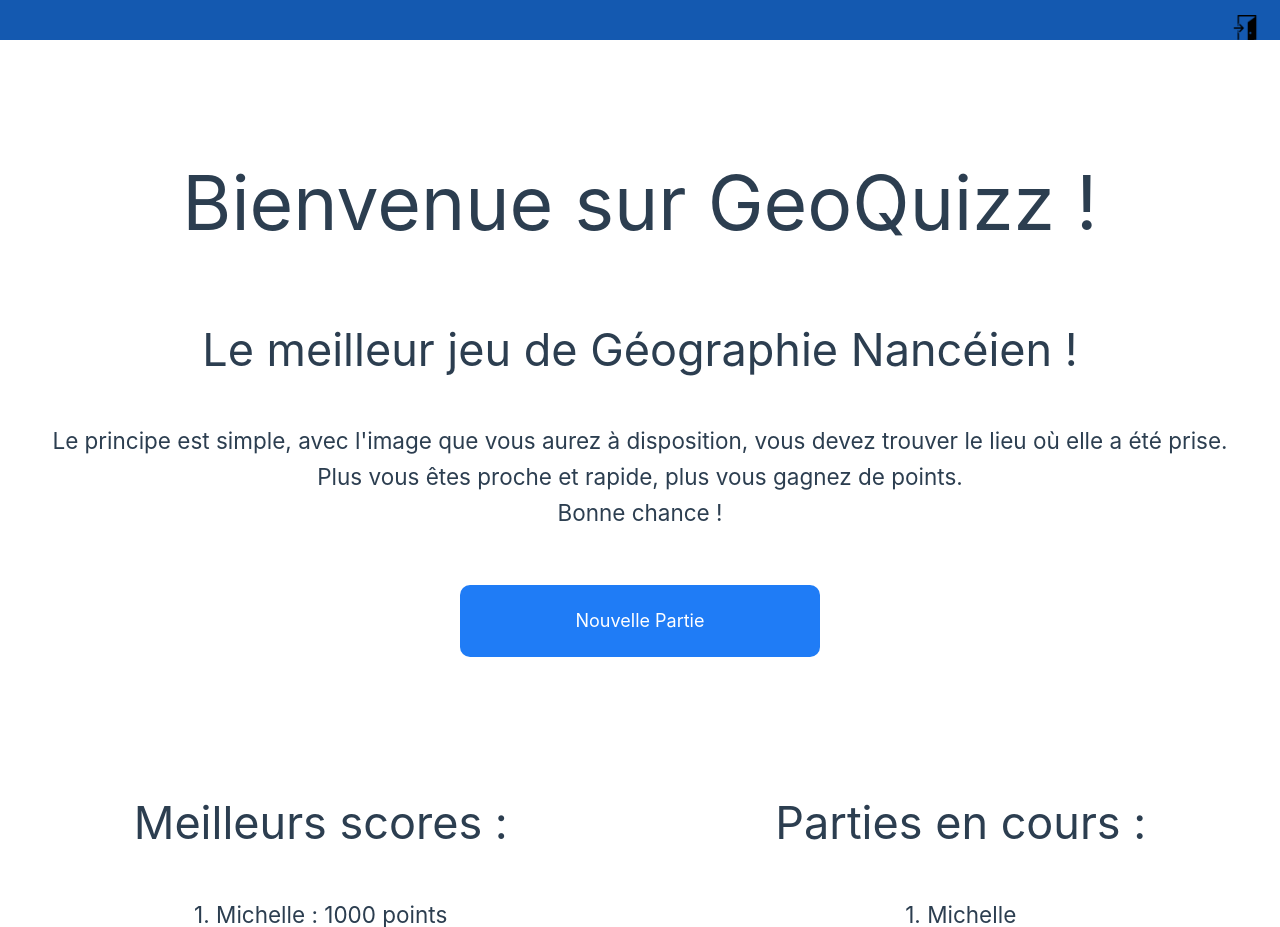
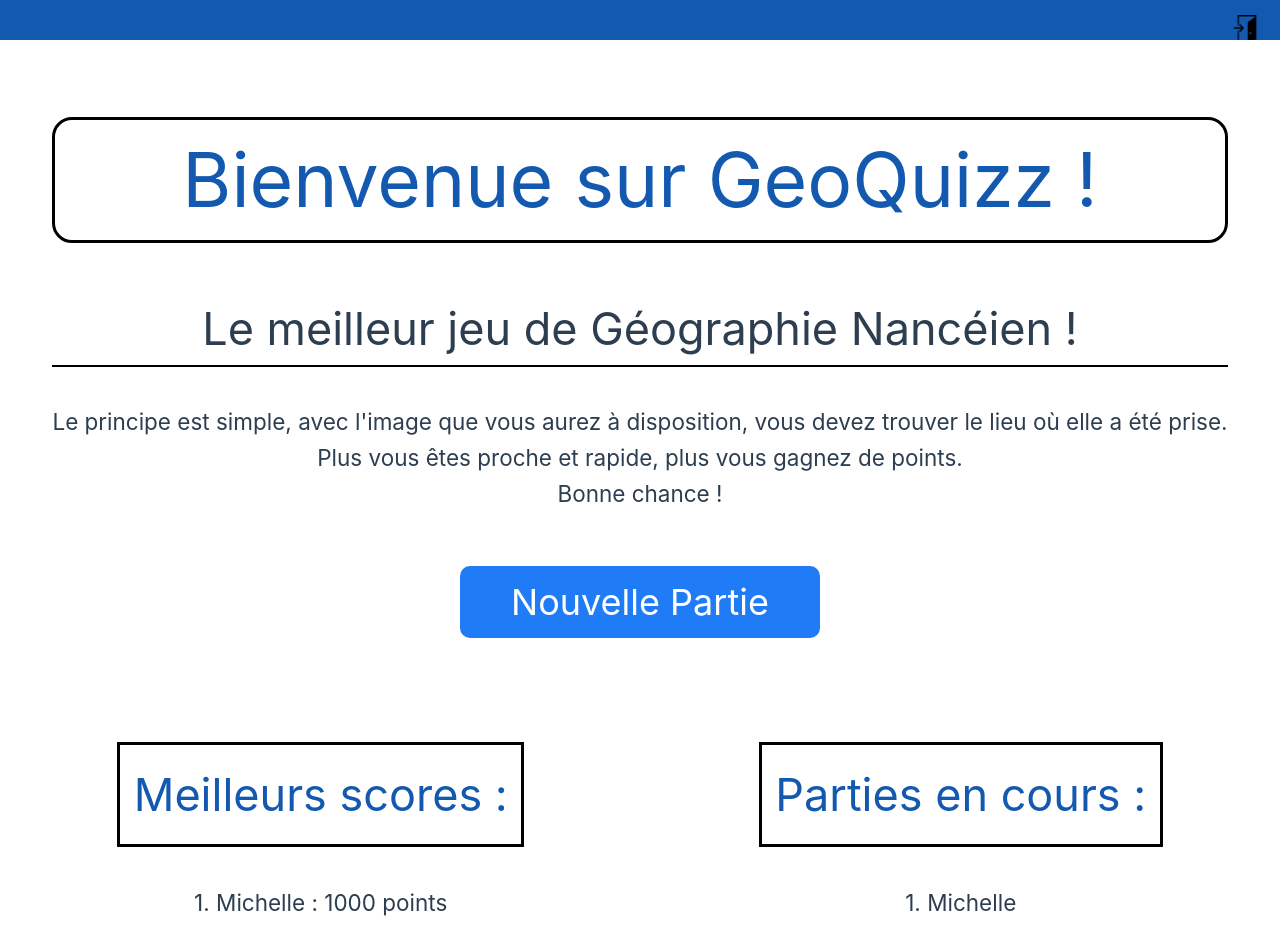
Before and after one commit to TyrYoxan/GeoQuizz, a Vue app in the folder Frontend/GeoQuizzFront/: page /home in a window 1280 px wide. Shown: the top 927 px of the page. Built offline with nearby package versions, Linux system fonts and the light colour scheme; sample sign-in values are in the browser's storage.

Commit message:
css Home

```diff
--- a/Frontend/GeoQuizzFront/src/views/Home.vue
+++ b/Frontend/GeoQuizzFront/src/views/Home.vue
@@ -79,6 +79,7 @@ p{
 
 .btn{
   color: white;
+  font-size: 2em;
 }
 
 ul{
@@ -89,6 +90,22 @@ ul{
   display: flex;
   flex-direction: row;
   justify-content: center;
+}
+
+.best h2{
+  padding: 0.3em;
+  border: 3px solid black;
+  color: #1459b0;
+}
+
+.container h1{
+  border: 3px solid black;
+  color: #1459b0;
+  border-radius: 20px;
+}
+
+.container h2{
+  border-bottom: 2px solid black;
 }
 
 .score{
@@ -151,7 +168,7 @@ ul{
   display: flex;
   justify-content: center;
   align-items: center;
-  height: 50em;
+  height: 47em;
   margin: 0;
 }
 
```
